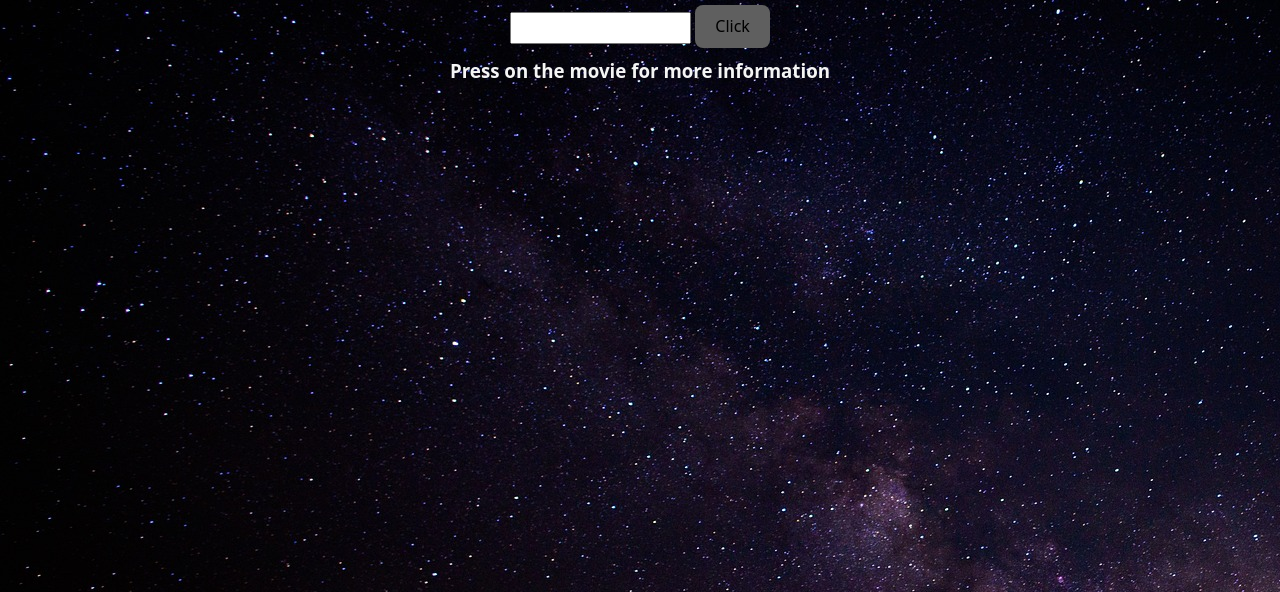
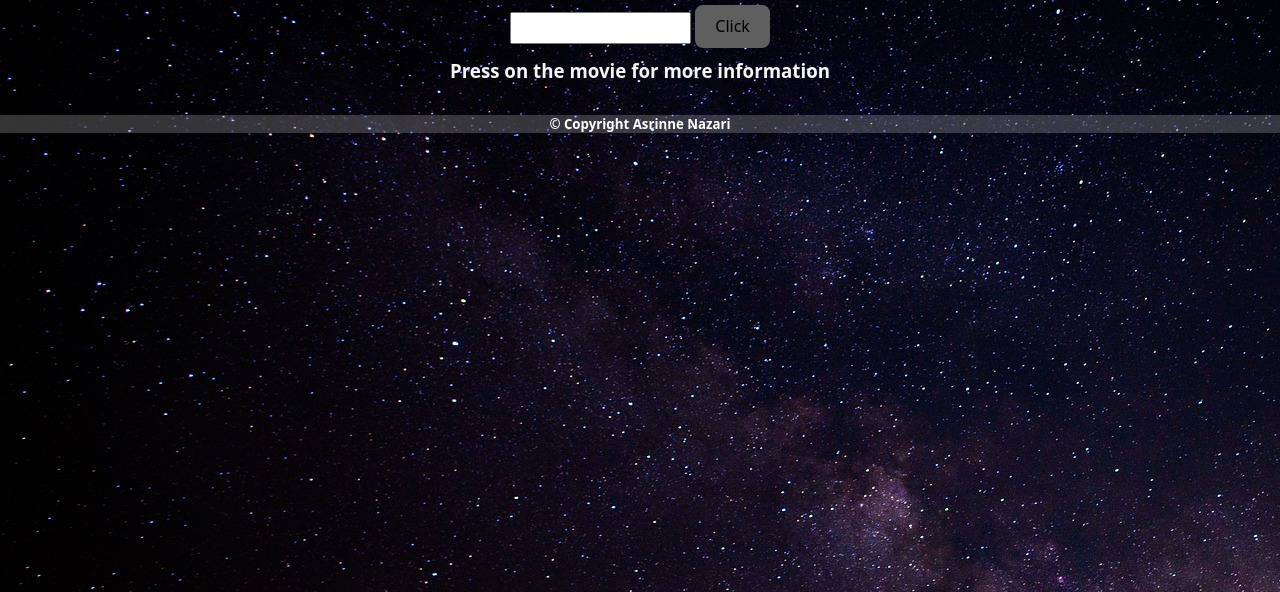
Before and after one commit to AsrinneNazari/moviePage, a website built with Vite: page index.html in a window 1280 px wide. Shown: the part 208-800 px from the top of the page. Built offline with nearby package versions, Linux system fonts and the light colour scheme; a web font is replaced by a local one.

Commit message:
added a footer

```diff
--- a/index.html
+++ b/index.html
@@ -29,6 +29,11 @@
       </div>
     </div>
     </div>
+    <footer>
+      <h5>&copy; Copyright Asrinne Nazari
+
+      </h5>
+    </footer>
     <script type="module" src="/src/main.ts"></script>
   </body>
 </html>
--- a/src/scss/style.scss
+++ b/src/scss/style.scss
@@ -47,9 +47,11 @@ h4{
 
 #movie-searchContainer{
   display: flex;
-  border-radius: 2%;
+  box-shadow: whitesmoke 0px 0px 10px;
   background-color: rgba(255, 255, 255, 0.2);
-
+  @include m.for-size(desktop) {
+    border-radius: 1%;
+  }
 }
 
 #searchResults{
@@ -174,3 +176,14 @@ button:focus,
 button:focus-visible {
   outline: 4px auto -webkit-focus-ring-color;
 }
+
+footer{
+  color: $primaryLight;
+  //position?
+  left: 0;
+  bottom: 0;
+  width: 100%;
+  background-color: rgba(255, 255, 255, 0.2);
+  color: white;
+  text-align: center;
+}
```
